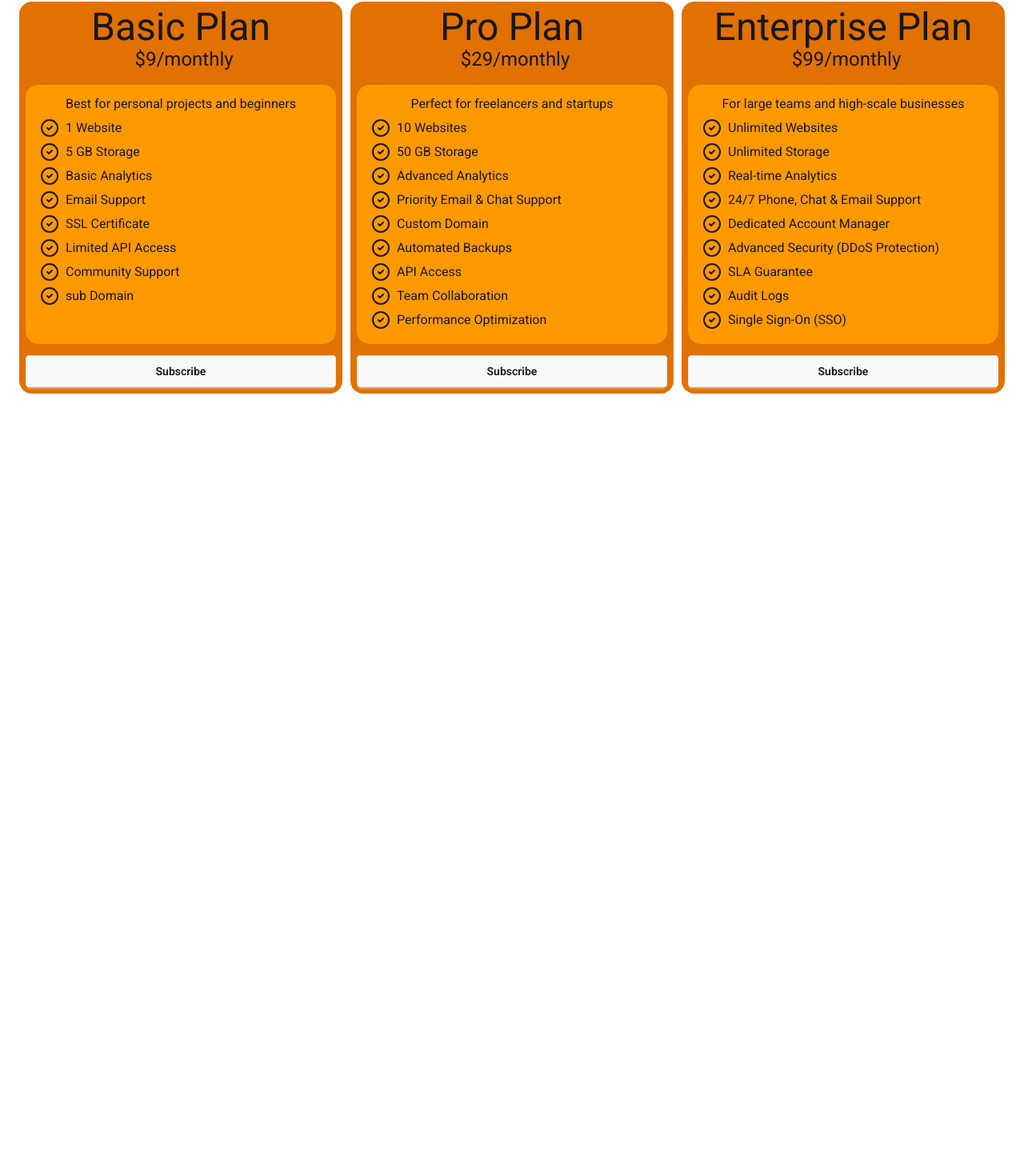
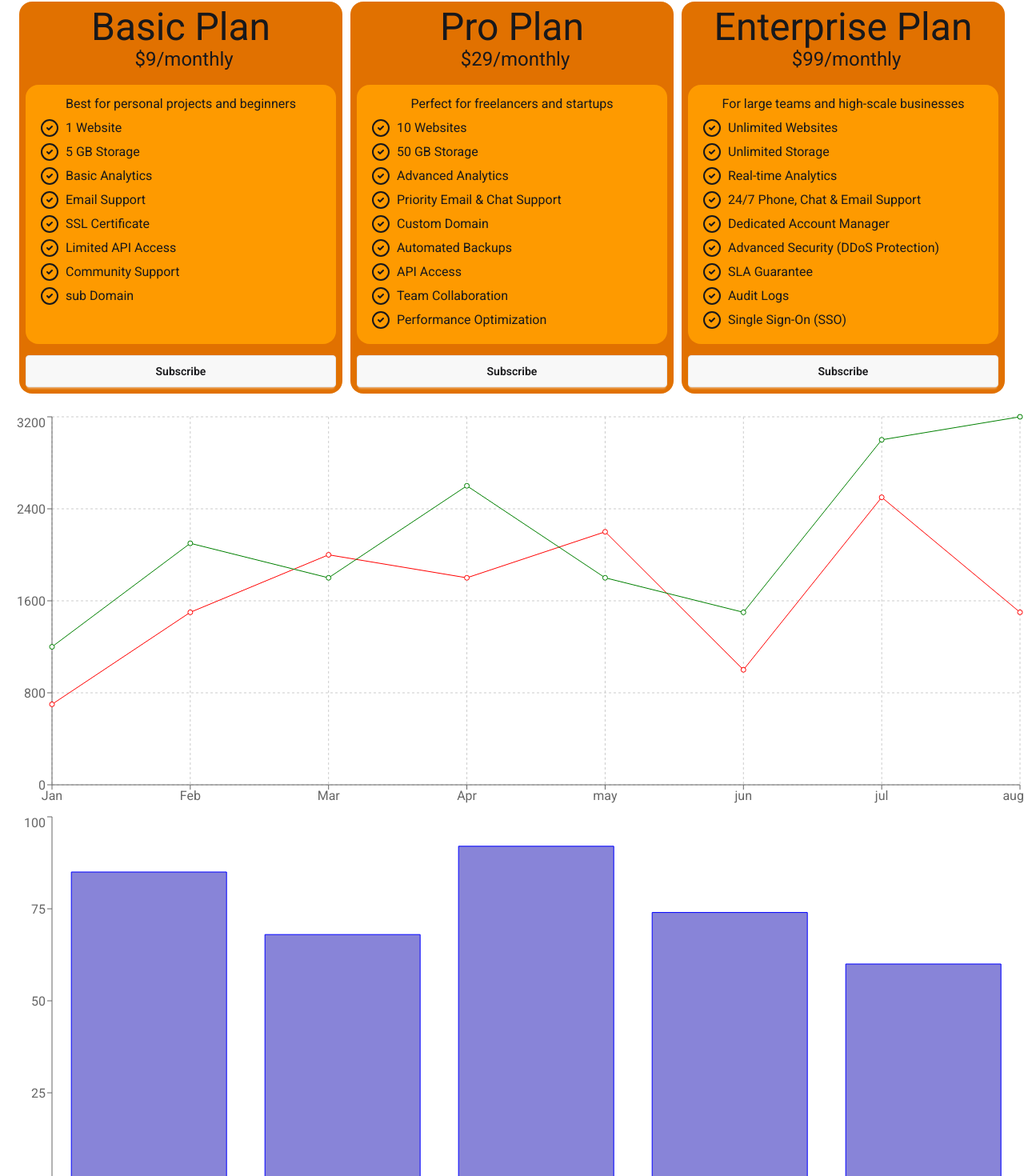
Before and after one commit to sohagroy7223/tailwind-react-pricing-option, a React (Vite) app: page /contact in a window 1280 px wide. Shown: the part 182-1652 px from the top of the page at 80% size. Built offline with nearby package versions, Linux system fonts and the light colour scheme.

Commit message:
addad tooltip hover option and responsiv

```diff
--- a/src/App.jsx
+++ b/src/App.jsx
@@ -24,6 +24,7 @@ function App() {
         </Suspense>
 
         <ResultsCharts></ResultsCharts>
+
         <NumberCharts></NumberCharts>
       </main>
       <footer></footer>
--- a/src/components/Navbar/Navbar.jsx
+++ b/src/components/Navbar/Navbar.jsx
@@ -73,7 +73,7 @@ const Navbar = () => {
           <a href="/blog">Blog</a>
         </li>
       </ul> */}
-      <button className="">Sign in</button>
+      <button>Sign in</button>
     </nav>
   );
 };
--- a/src/components/NumberCharts/NumberCharts.jsx
+++ b/src/components/NumberCharts/NumberCharts.jsx
@@ -1,6 +1,6 @@
 import { Mars } from "lucide-react";
 import React from "react";
-import { Bar, BarChart, Line, XAxis, YAxis } from "recharts";
+import { Bar, BarChart, Tooltip, XAxis, YAxis } from "recharts";
 
 const NumberCharts = () => {
   const studentMarks = [
@@ -12,10 +12,11 @@ const NumberCharts = () => {
   ];
   return (
     <div>
-      <BarChart md:width={500} height={500} data={studentMarks}>
+      <BarChart width={"auto"} height={500} data={studentMarks}>
         <XAxis dataKey={"subject"}></XAxis>
         <YAxis></YAxis>
         <Bar dataKey={"marks"} stroke="blue " fill="#8884d8"></Bar>
+        <Tooltip></Tooltip>
       </BarChart>
     </div>
   );
--- a/src/components/ResultCharts/ResultsCharts.jsx
+++ b/src/components/ResultCharts/ResultsCharts.jsx
@@ -1,5 +1,13 @@
 import React from "react";
-import { Line, LineChart, XAxis, YAxis } from "recharts";
+import {
+  CartesianGrid,
+  Line,
+  LineChart,
+  ResponsiveContainer,
+  Tooltip,
+  XAxis,
+  YAxis,
+} from "recharts";
 
 const ResultsCharts = () => {
   const salesData = [
@@ -14,11 +22,13 @@ const ResultsCharts = () => {
   ];
   return (
     <div>
-      <LineChart md:width={700} height={500} data={salesData}>
+      <LineChart width={"auto"} height={500} data={salesData}>
         <XAxis dataKey={"month"}></XAxis>
         <YAxis></YAxis>
         <Line dataKey="buy" stroke="red"></Line>
         <Line dataKey={"sales"} stroke="green"></Line>
+        <CartesianGrid strokeDasharray="3 3"></CartesianGrid>
+        <Tooltip></Tooltip>
       </LineChart>
     </div>
   );
```
